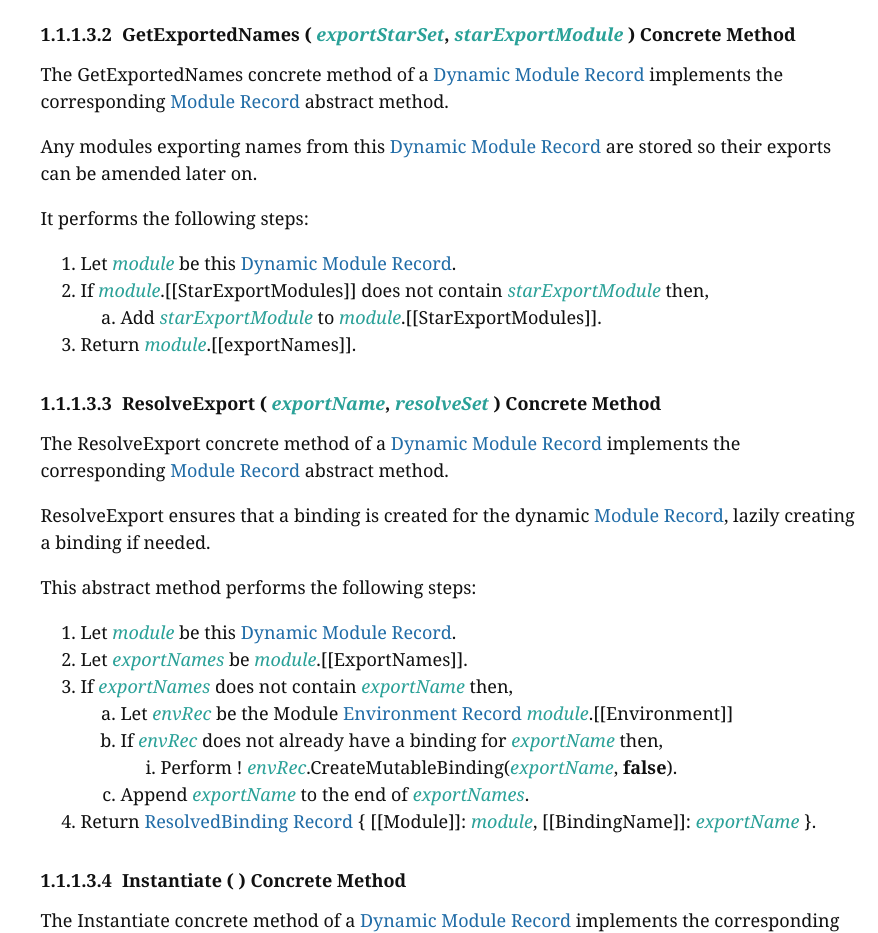
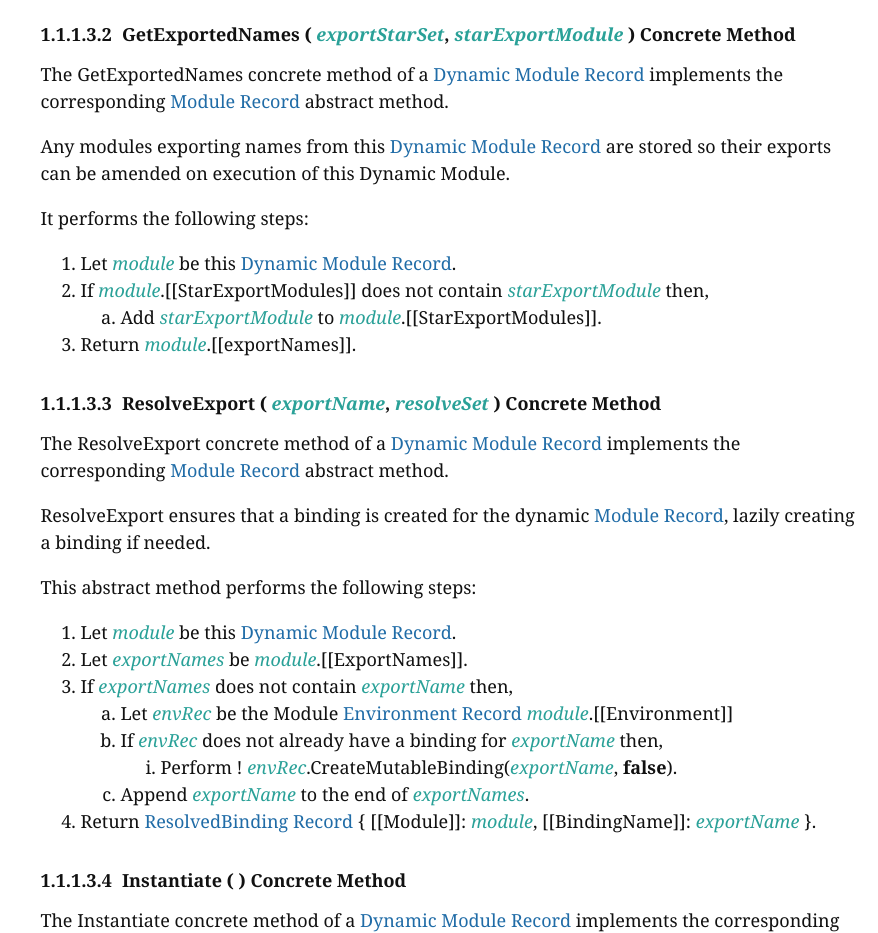
Before and after one commit to nodejs/dynamic-modules, a website: page docs/index.html in a window 1280 px wide. Shown: the part 3840-4773 px from the top of the page, without its empty margins (402-1280 px from the left). Drawn offline with Linux system fonts and the light colour scheme.

Commit message:
update wording

```diff
--- a/docs/index.html
+++ b/docs/index.html
@@ -177,7 +177,7 @@
         <emu-clause id="sec-dynamicgetexportednames">
           <h1><span class="secnum">1.1.1.3.2</span>GetExportedNames ( <var>exportStarSet</var>, <var>starExportModule</var> ) Concrete Method</h1>
           <p>The GetExportedNames concrete method of a <emu-xref href="#dynamicmodule-record" id="_ref_14"><a href="#dynamicmodule-record">Dynamic Module Record</a></emu-xref> implements the corresponding <emu-xref href="#sec-abstract-module-records" id="_ref_15"><a href="#sec-abstract-module-records">Module Record</a></emu-xref> abstract method.</p>
-          <p>Any modules exporting names from this <emu-xref href="#dynamicmodule-record" id="_ref_16"><a href="#dynamicmodule-record">Dynamic Module Record</a></emu-xref> are stored so their exports can be amended later on.</p>
+          <p>Any modules exporting names from this <emu-xref href="#dynamicmodule-record" id="_ref_16"><a href="#dynamicmodule-record">Dynamic Module Record</a></emu-xref> are stored so their exports can be amended on execution of this Dynamic Module.</p>
           <p>It performs the following steps:</p>
           <emu-alg><ol><li>Let <var>module</var> be this <emu-xref href="#dynamicmodule-record" id="_ref_17"><a href="#dynamicmodule-record">Dynamic Module Record</a></emu-xref>.</li><li>If <var>module</var>.[[StarExportModules]] does not contain <var>starExportModule</var> then,<ol><li>Add <var>starExportModule</var> to <var>module</var>.[[StarExportModules]].</li></ol></li><li>Return <var>module</var>.[[exportNames]].
           </li></ol></emu-alg>
```
Also changed, not shown: spec.html (+1 -1 lines).
